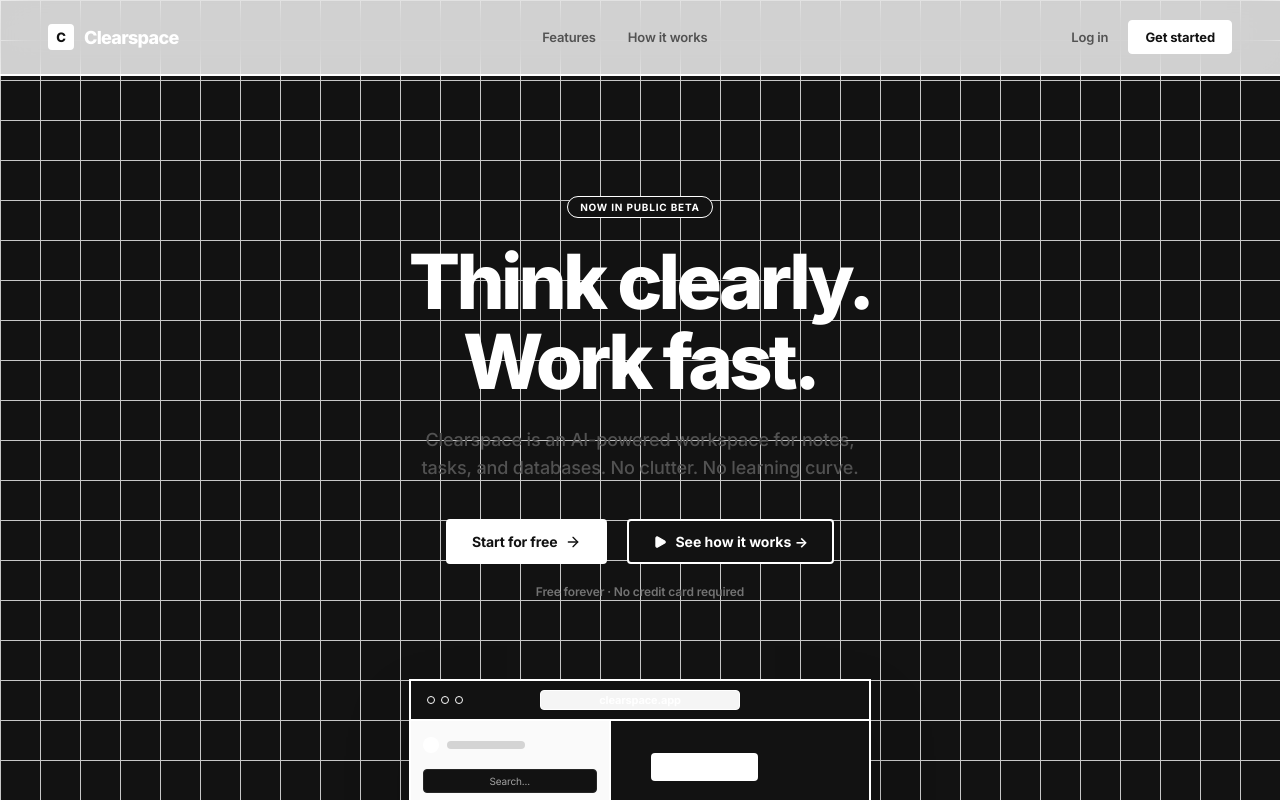
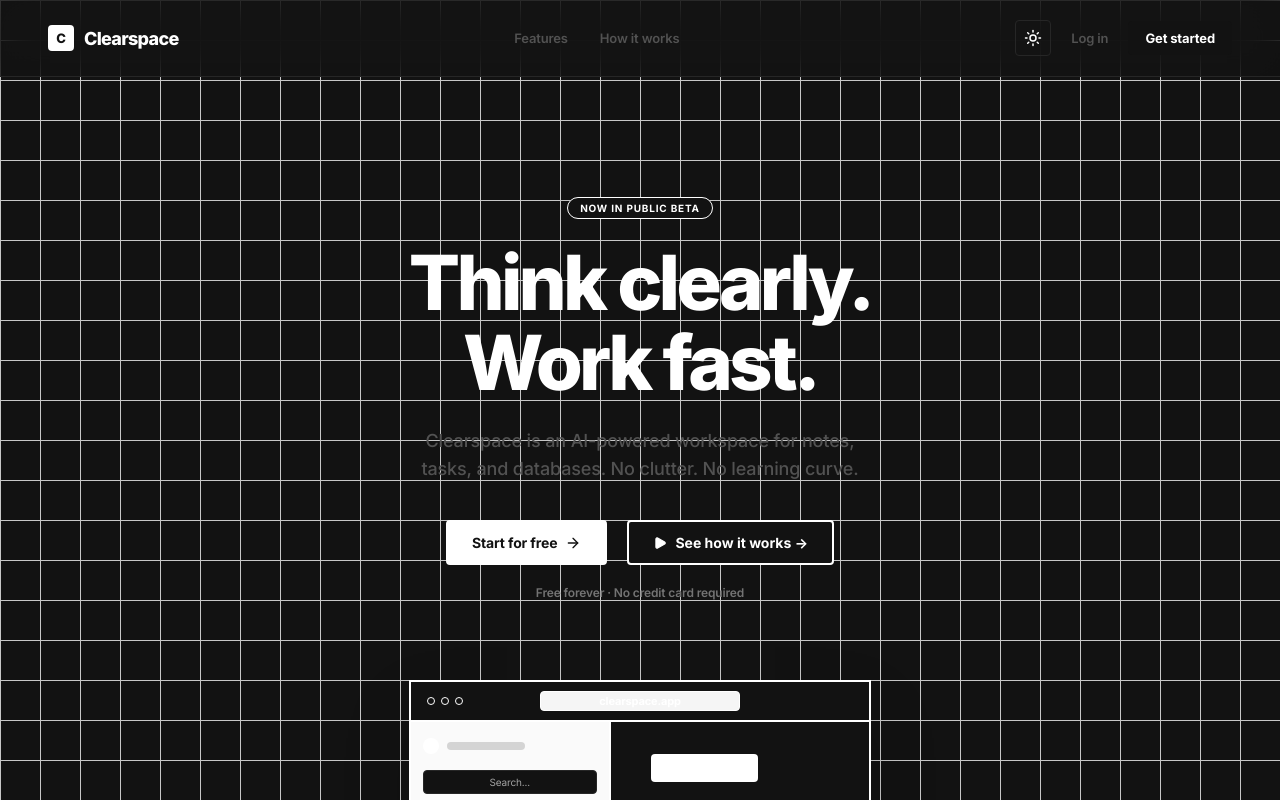
Before and after one commit to Uditya007/notion-clone, a Next.js app: page / in a window 1280 px wide. Shown: the top 800 px of the page. Built offline with nearby package versions, Linux system fonts and the light colour scheme; no server answers.

Commit message:
fix(landing): redesign landing page header to blend seamlessly into dark grid hero and add working dark/light theme toggle

```diff
--- a/src/app/globals.css
+++ b/src/app/globals.css
@@ -33,6 +33,9 @@
   --primary-hover: var(--gray-800);
   --primary-text: var(--white);
   --focus-ring: 0 0 0 2px var(--gray-900);
+
+  --nav-bg: rgba(255, 255, 255, 0.75);
+  --nav-border: var(--gray-200);
 
   --sidebar-width: 260px;
   --radius-sm: 4px;
@@ -76,6 +79,8 @@
   --white: #ffffff;
   --black: #000000;
   --focus-ring: 0 0 0 2px var(--gray-900);
+  --nav-bg: rgba(255, 255, 255, 0.75);
+  --nav-border: var(--gray-200);
 }
 
 [data-theme="dark"] {
@@ -96,6 +101,8 @@
   --white: #121212;
   --black: #ffffff;
   --focus-ring: 0 0 0 2px var(--gray-100);
+  --nav-bg: rgba(18, 18, 18, 0.75);
+  --nav-border: var(--gray-800);
 }
 
 
--- a/src/app/home.module.css
+++ b/src/app/home.module.css
@@ -32,10 +32,10 @@
   align-items: center;
   justify-content: space-between;
   padding: 20px 48px;
-  background: rgba(255, 255, 255, 0.8);
+  background: var(--nav-bg);
   backdrop-filter: blur(20px);
   -webkit-backdrop-filter: blur(20px);
-  border-bottom: 2px solid var(--black);
+  border-bottom: 1px solid var(--nav-border);
   z-index: 100;
 }
 
@@ -89,6 +89,25 @@
   gap: 20px;
 }
 
+.themeToggleBtn {
+  display: flex;
+  align-items: center;
+  justify-content: center;
+  width: 36px;
+  height: 36px;
+  border-radius: var(--radius-sm);
+  border: 1.5px solid var(--border);
+  color: var(--black);
+  background: transparent;
+  cursor: pointer;
+  transition: all 0.15s ease;
+}
+
+.themeToggleBtn:hover {
+  background: var(--bg-hover);
+  border-color: var(--black);
+}
+
 .loginLink {
   color: var(--gray-600);
   font-size: 13px;
@@ -101,18 +120,19 @@
 }
 
 .primaryBtn {
-  background: var(--black);
-  color: var(--white);
+  background: var(--primary);
+  color: var(--primary-text);
   padding: 8px 16px;
   border-radius: var(--radius-sm);
   font-size: 13px;
   font-weight: 700;
   transition: all 0.15s ease;
-  border: 1.5px solid var(--black);
+  border: 1.5px solid var(--primary);
 }
 
 .primaryBtn:hover {
-  background: var(--gray-900);
+  background: var(--primary-hover);
+  color: var(--primary-text);
 }
 
 /* HERO SECTION */
--- a/src/app/page.tsx
+++ b/src/app/page.tsx
@@ -4,7 +4,7 @@
 import { useEffect, useState, useRef } from "react";
 import { useRouter } from "next/navigation";
 import { supabase } from "@/lib/supabase/client";
-import { ArrowRight, Play, X } from "lucide-react";
+import { ArrowRight, Play, X, Sun, Moon } from "lucide-react";
 import styles from "./home.module.css";
 
 export default function LandingPage() {
@@ -12,6 +12,24 @@
   const [isLoading, setIsLoading] = useState(true);
   const [showDemoModal, setShowDemoModal] = useState(false);
   const [stepsVisible, setStepsVisible] = useState([false, false, false]);
+  const [theme, setTheme] = useState("dark");
+
+  useEffect(() => {
+    const savedTheme = localStorage.getItem("clearspace-theme") || "dark";
+    if (savedTheme === "system") {
+      const prefersDark = window.matchMedia("(prefers-color-scheme: dark)").matches;
+      setTheme(prefersDark ? "dark" : "light");
+    } else {
+      setTheme(savedTheme);
+    }
+  }, []);
+
+  const toggleTheme = () => {
+    const nextTheme = theme === "dark" ? "light" : "dark";
+    setTheme(nextTheme);
+    localStorage.setItem("clearspace-theme", nextTheme);
+    document.documentElement.setAttribute("data-theme", nextTheme);
+  };
 
   const stepRefs = [
     useRef<HTMLDivElement>(null),
@@ -71,6 +89,13 @@
         </div>
 
         <div className={styles.navActions}>
+          <button
+            onClick={toggleTheme}
+            className={styles.themeToggleBtn}
+            aria-label="Toggle theme"
+          >
+            {theme === "dark" ? <Sun size={18} /> : <Moon size={18} />}
+          </button>
           <Link href="/login" className={styles.loginLink}>
             Log in
           </Link>
```
